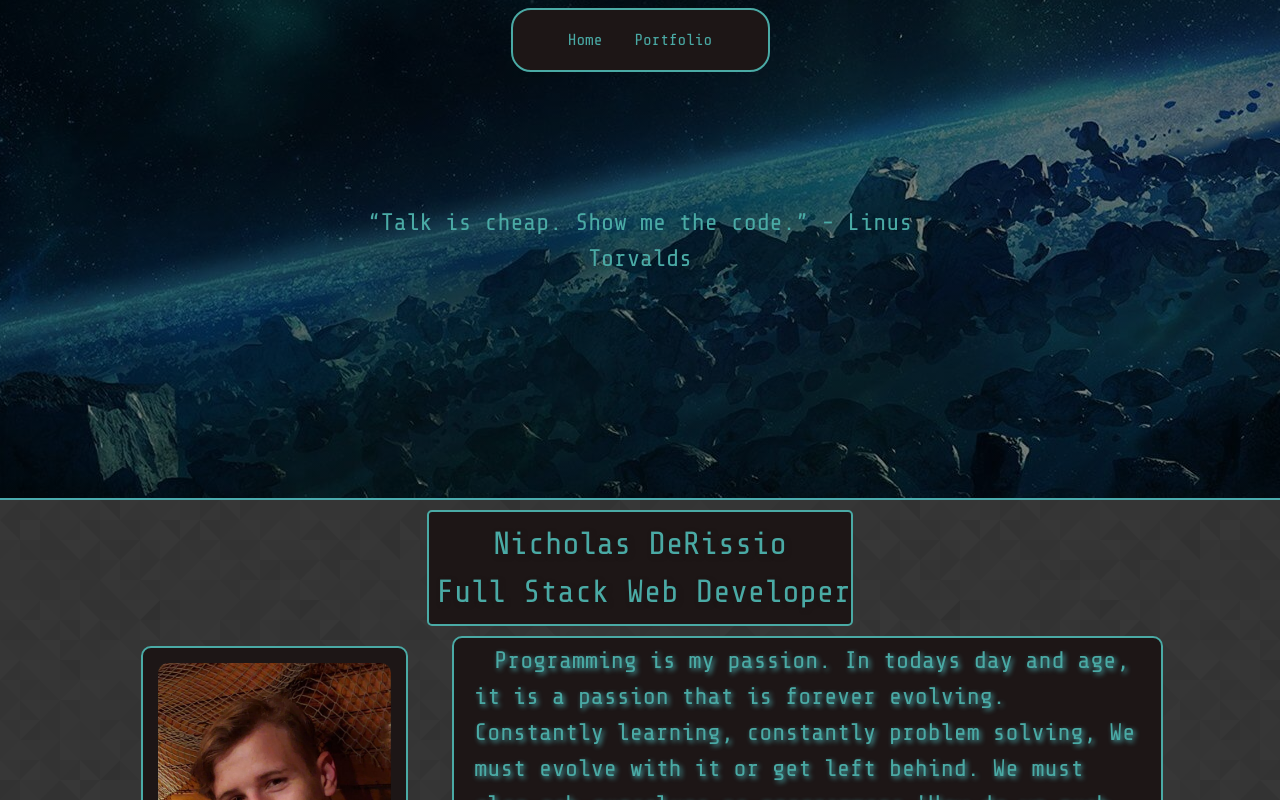
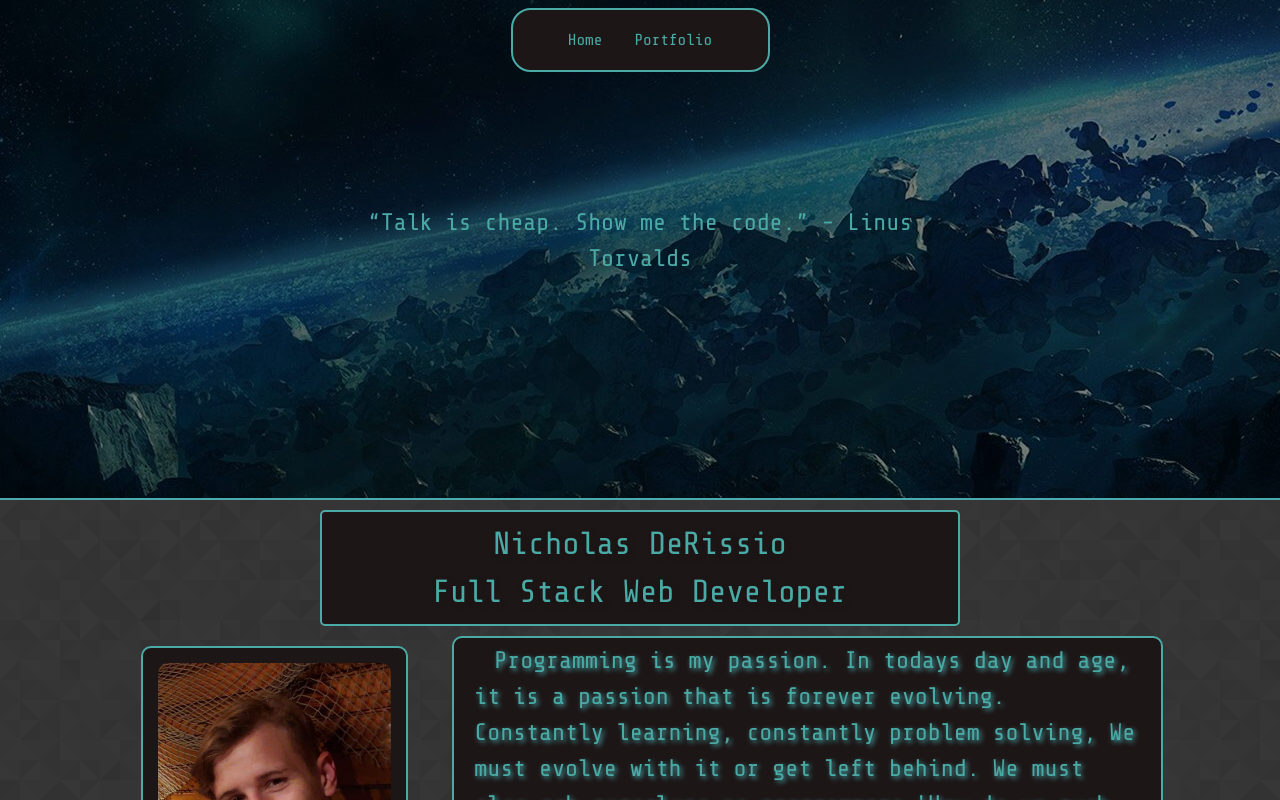
Before and after one commit to KantKontrol/React-Portfolio, a React (Create React App) app: page / in a window 1280 px wide. Shown: the top 800 px of the page. Built offline with nearby package versions, Linux system fonts and the light colour scheme.

Commit message:
fixed header responsivness

```diff
--- a/src/components/Home/index.js
+++ b/src/components/Home/index.js
@@ -17,14 +17,14 @@ function Home() {
             <HeroImage image="./images/space2.jpg" randomQuote={true} animate={true}/>
             <ContentArea>
                 <div className="row">
-                    <div className="col-lg-4">
+                    <div className="col-lg-3 col-md-2">
 
                     </div>
-                    <div className="col-lg-4 border-style">
+                    <div className="col-lg-6 col-md-8 border-style">
                         <HeaderText text="Nicholas DeRissio"/>
                         <HeaderText text="Full Stack Web Developer"/>
                     </div>
-                    <div className="col-lg-4">
+                    <div className="col-lg-3 col-md-2">
 
                     </div>
                 </div>
@@ -35,6 +35,7 @@ function Home() {
                     </div>
                     <div className="col-lg-10">
                         <div className="row">
+
                             <BorderedImage src="./images/mich.jpg" alt="picture of me" col={3}></BorderedImage>
 
                             <BorderedContainer col={8}>
```
